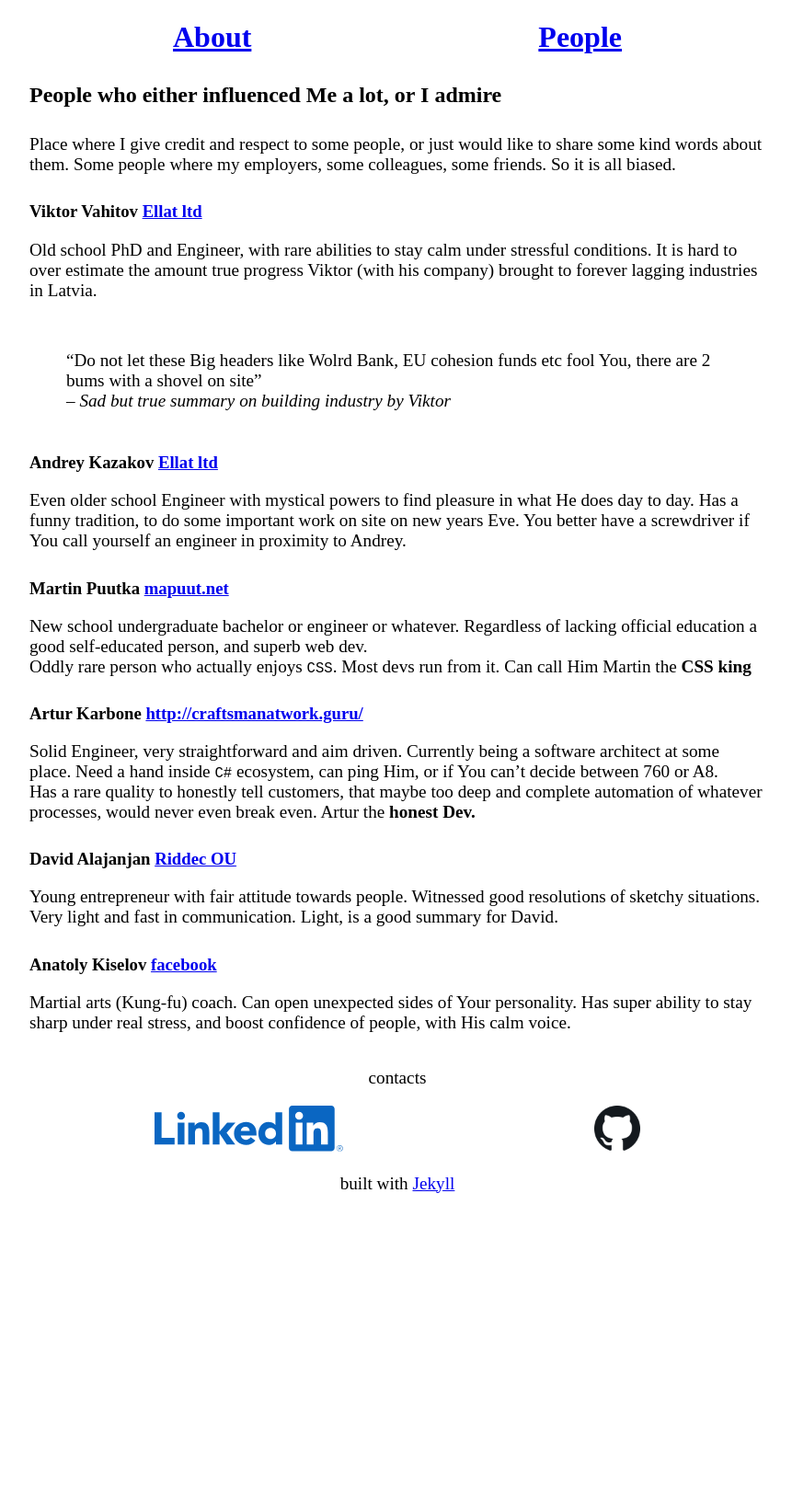
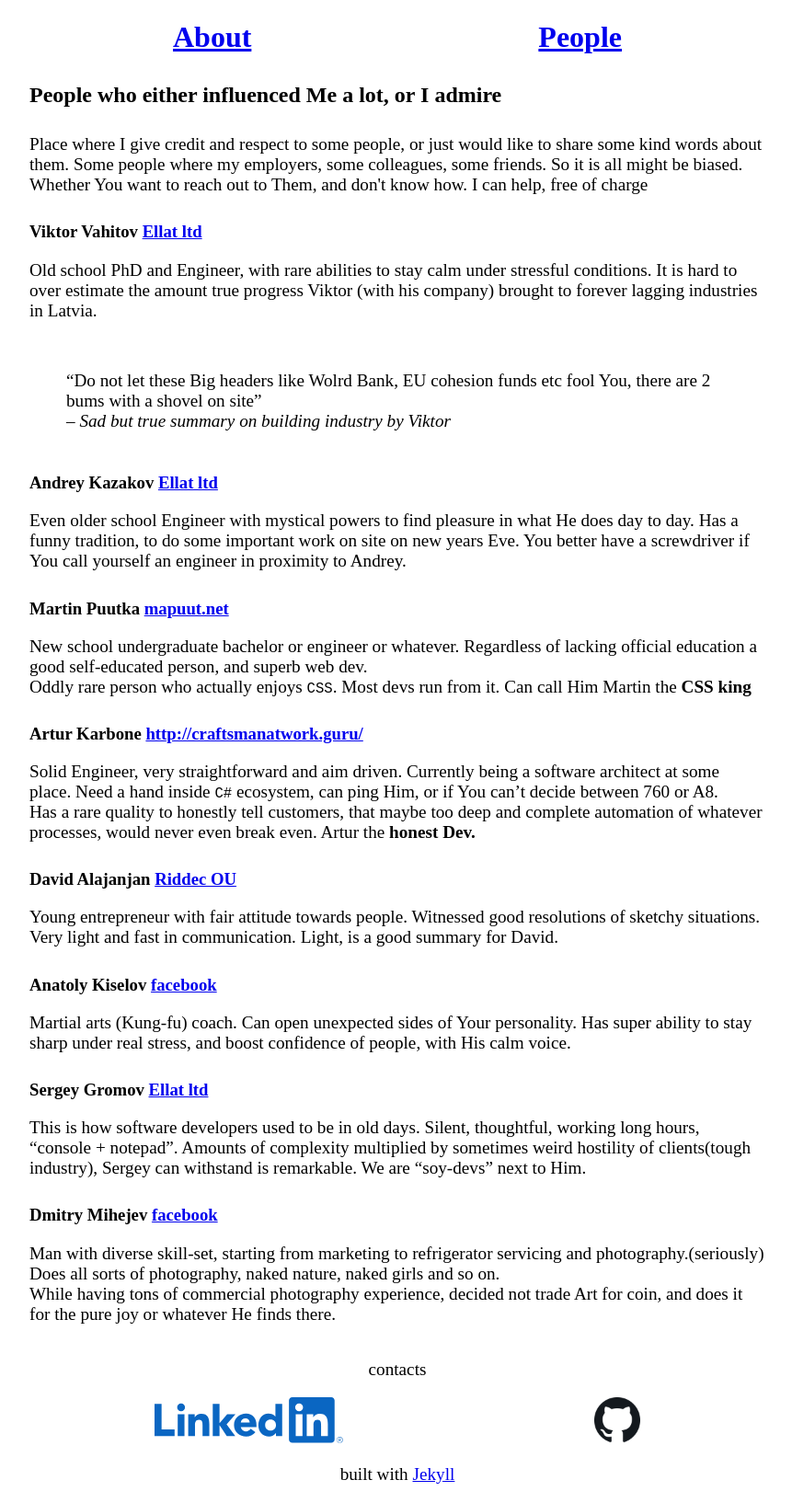
Before and after one commit to DmitryAlCh/mypage, a Jekyll site: the page built from people.md, in a window 1280 px wide. Shown: the whole page at 92% size, without its empty margins (208-1069 px from the left). Built offline with Jekyll 4.4.1, drawn with Linux system fonts in a browser that asks for light colours; before the commit the page ends 1317 px from its top, so only the background shows below that.

Commit message:
added some more people to list

```diff
--- a/people.md
+++ b/people.md
@@ -4,7 +4,8 @@ title: People
 long-title: "People who either influenced Me a lot, or I admire"
 description: "Place where I give credit and respect to some people, or just
 would like to share some kind words about them. Some people where
-my employers, some colleagues, some friends. So it is all biased."
+my employers, some colleagues, some friends. So it is all might be biased.
+Whether You want to reach out to Them, and don't know how. I can help, free of charge"
 
 permalink: /people/
 ---
@@ -52,3 +53,16 @@ Very light and fast in communication. Light, is a good summary for David.
 
 Martial arts (Kung-fu) coach. Can open unexpected sides of Your personality. Has super ability
 to stay sharp under real stress, and boost confidence of people, with His calm voice.
+
+### <a name="sergey-gromov" />Sergey Gromov [Ellat ltd](https://www.ellat.lv)
+
+This is how software developers used to be in old days. Silent, thoughtful, working long hours,
+"console + notepad". Amounts of complexity multiplied by sometimes weird hostility of clients(tough industry),
+Sergey can withstand is remarkable. We are "soy-devs" next to Him.
+
+### <a name="dmitry-mihejev" />Dmitry Mihejev [facebook](https://www.facebook.com/v.strelok)
+
+Man with diverse skill-set, starting from marketing to refrigerator servicing and photography.(seriously)
+Does all sorts of photography, naked nature, naked girls and so on.
+While having tons of commercial photography experience, decided not trade Art for coin, and does it
+for the pure joy or whatever He finds there.
```
